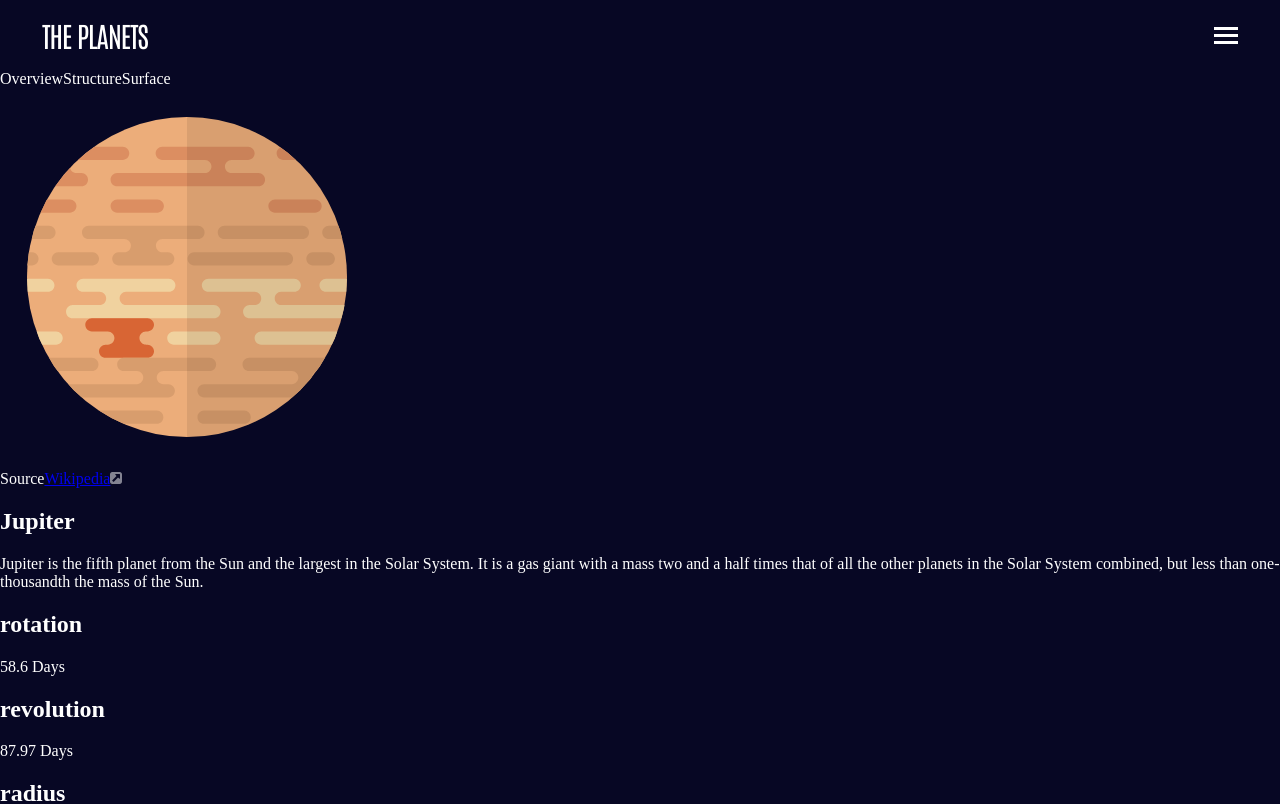
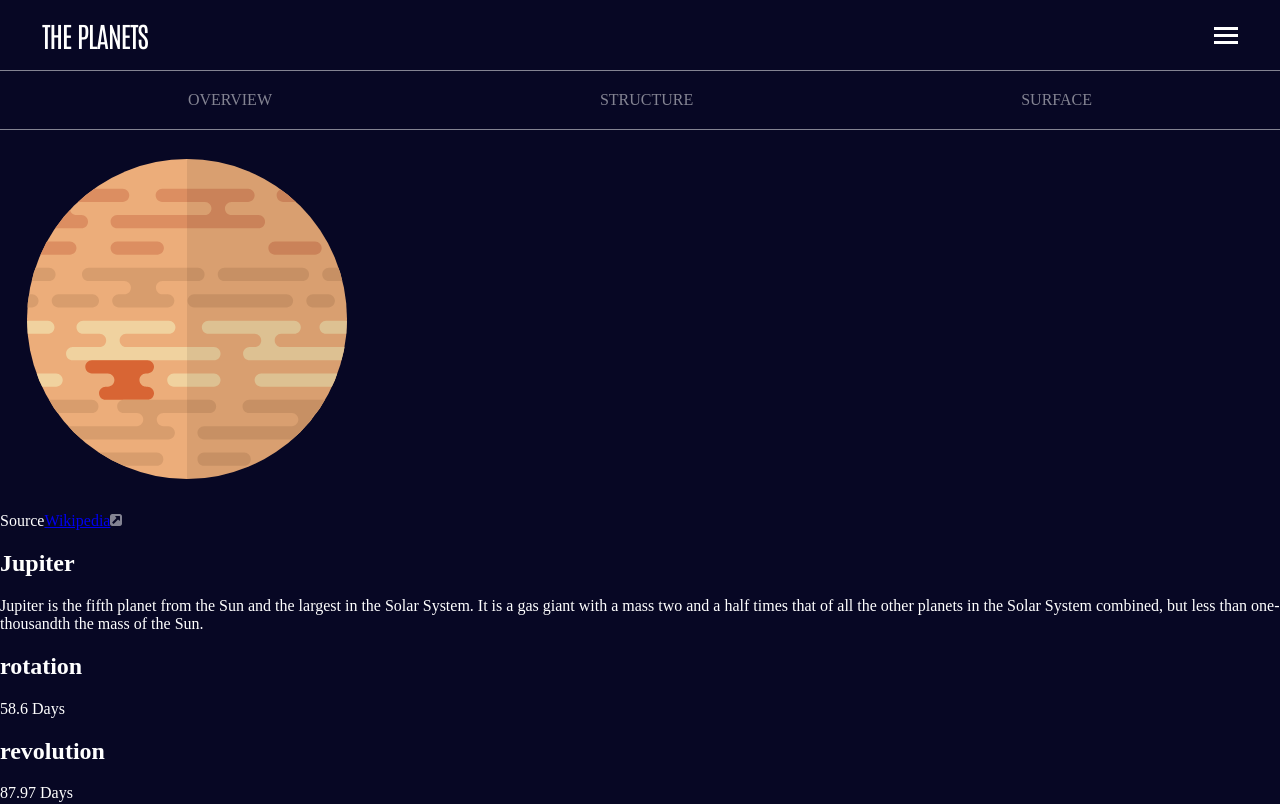
Before and after one commit to MidnightSilva/Planets-fact-site, a React (Create React App) app in the folder client/: page /jupiter in a window 1280 px wide. Shown: the top 804 px of the page. Built offline with nearby package versions, Linux system fonts and the light colour scheme.

Commit message:
changed margin to padding for the nav , added the padding for the buttons

```diff
--- a/client/src/Pages/Earth.js
+++ b/client/src/Pages/Earth.js
@@ -20,7 +20,7 @@ const Earth = (props) => {
 
   return (
     <div className="page-container">
-      <div onClick={() => togglePlanetDescription(!togglePlanetDescription)}>
+      <div className="button-container">
         <button
           className="planet-btn"
           onClick={() => togglePlanetDescription(!togglePlanetDescription)}
--- a/client/src/Pages/Jupiter.js
+++ b/client/src/Pages/Jupiter.js
@@ -23,7 +23,7 @@ const Jupiter = () => {
 
   return (
     <div className="page-container">
-      <div>
+      <div className="button-container">
         <button
           className="planet-btn"
           onClick={() => togglePlanetDescription(!togglePlanetDescription)}
--- a/client/src/Pages/Mars.js
+++ b/client/src/Pages/Mars.js
@@ -20,7 +20,7 @@ const Mars = () => {
 
   return (
     <div className="page-container">
-      <div>
+      <div className="button-container">
         <button
           className="planet-btn"
           onClick={() => togglePlanetDescription(!togglePlanetDescription)}
--- a/client/src/Pages/Mercury.js
+++ b/client/src/Pages/Mercury.js
@@ -20,7 +20,7 @@ const Mercury = ( props ) => {
 
   return (
     <div className="page-container">
-      <div>
+      <div className="button-container">
         <button
           className="planet-btn"
           onClick={() => togglePlanetDescription(!togglePlanetDescription)}
--- a/client/src/Pages/Neptune.js
+++ b/client/src/Pages/Neptune.js
@@ -21,7 +21,7 @@ const Neptune = () => {
 
   return (
     <div className="page-container">
-      <div>
+      <div className="button-container">
         <button
           className="planet-btn"
           onClick={() => togglePlanetDescription(!togglePlanetDescription)}
--- a/client/src/Pages/Saturn.js
+++ b/client/src/Pages/Saturn.js
@@ -20,7 +20,7 @@ const Saturn = () => {
 
   return (
     <div className="page-container">
-      <div>
+      <div className="button-container">
         <button
           className="planet-btn"
           onClick={() => togglePlanetDescription(!togglePlanetDescription)}
--- a/client/src/Pages/Uranus.js
+++ b/client/src/Pages/Uranus.js
@@ -19,7 +19,7 @@ const Uranus = () => {
   } = useContext(PlanetContext);
   return (
     <div className="page-container">
-      <div>
+      <div className="button-container">
         <button
           className="planet-btn"
           onClick={() => togglePlanetDescription(!togglePlanetDescription)}
--- a/client/src/Pages/Venus.js
+++ b/client/src/Pages/Venus.js
@@ -21,7 +21,7 @@ const Venus = () => {
   return (
     <div className="page-container">
       {" "}
-      <div>
+      <div className="button-container">
         <button
           className="planet-btn"
           onClick={() => togglePlanetDescription(!togglePlanetDescription)}
--- a/client/src/Scss/Nav.scss
+++ b/client/src/Scss/Nav.scss
@@ -9,7 +9,7 @@ nav{
     margin: 0;
 }
 .nav-top{
-    margin: 16px 24px;
+    padding: 16px 24px;
 @include rowspacebetween ();
 
 }
--- a/client/src/Scss/button.scss
+++ b/client/src/Scss/button.scss
@@ -1,6 +1,16 @@
 .planet{
     height: 20rem;
     margin: 29px 27px;
+}
+
+.button-container{
+    border-top: solid 1px;
+    border-bottom: solid 1px;
+    padding: 20px 24px;
+    display: flex;
+   justify-content: space-around;
+       mix-blend-mode: normal;
+    opacity: 0.5;
 }
 
 .planet-btn{
@@ -11,4 +21,6 @@
     font: inherit;
     cursor: pointer;
     outline: inherit;
+    text-transform: uppercase;
+    color: #FFFFFF;
 }
```
